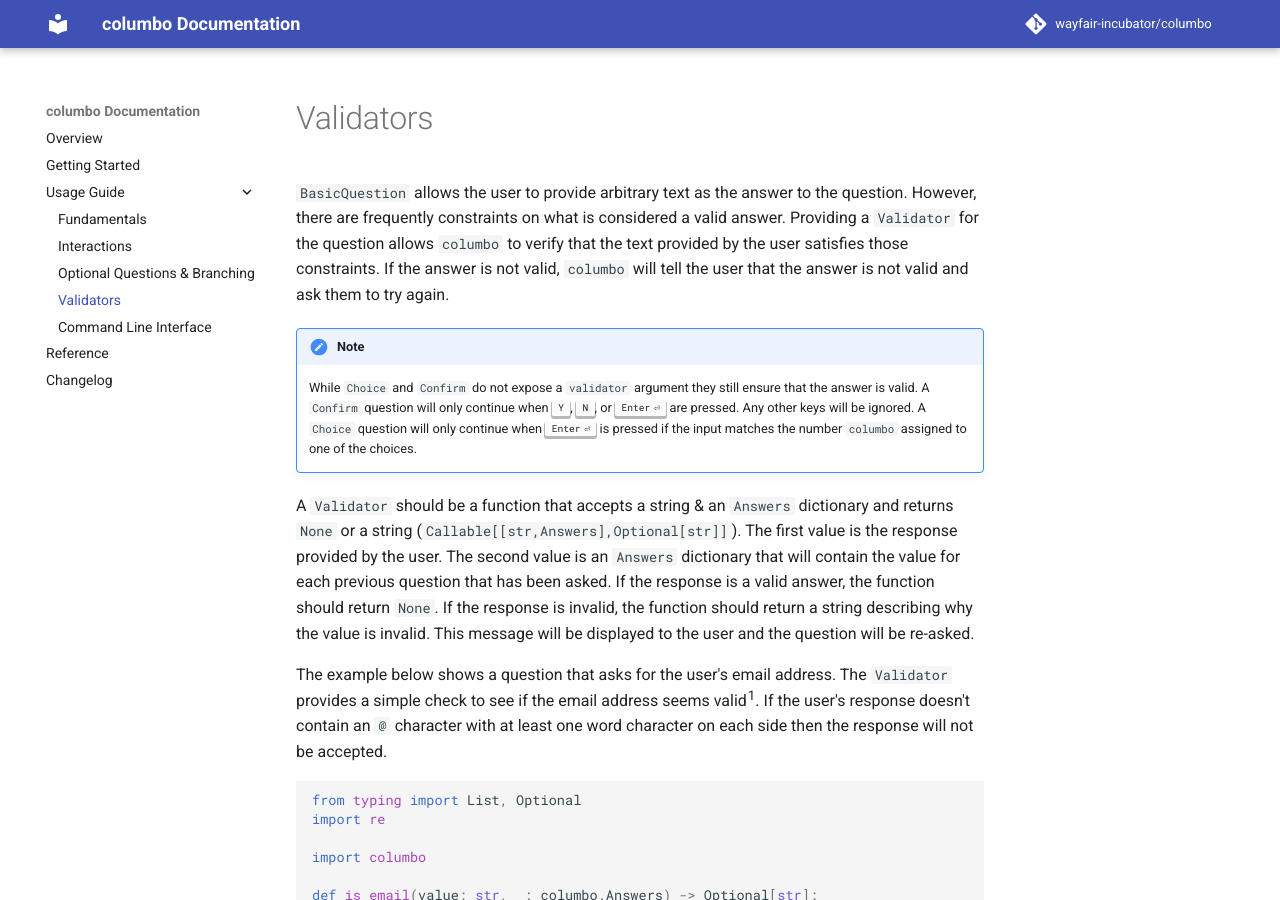
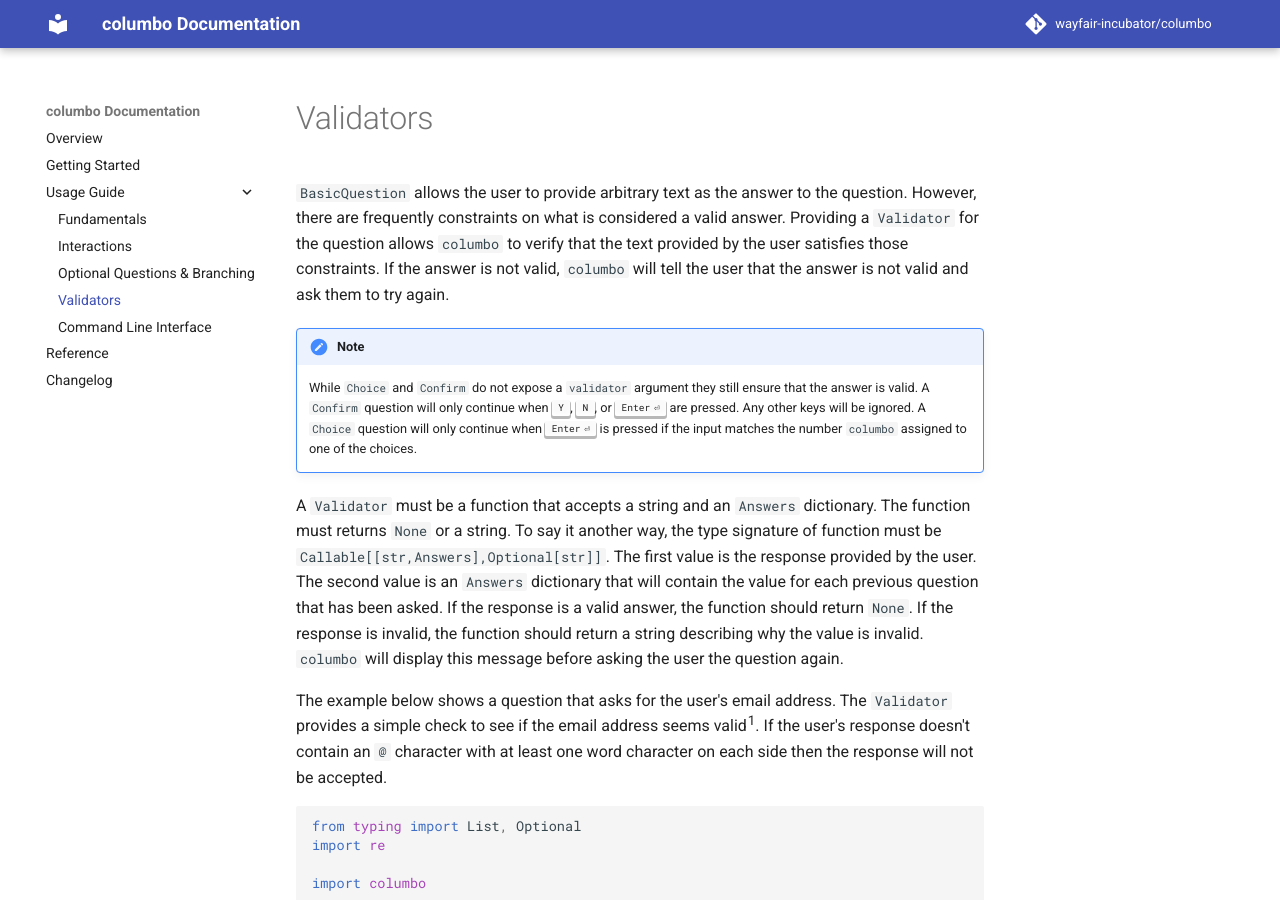
Before and after one commit to plannigan/columbo, an MkDocs documentation site: the page built from docs/usage-guide/validators.md, in a window 1280 px wide and 900 px high. Built offline with MkDocs 1.6.1 and Material for MkDocs 9.7.7, drawn with Linux system fonts in a browser that asks for light colours; comment, search, counter and statistics services are not loaded.

Commit message:
Rephrase paragraph

```diff
--- a/docs/usage-guide/validators.md
+++ b/docs/usage-guide/validators.md
@@ -11,11 +11,12 @@
     A `Choice` question will only continue when ++enter++ is pressed if the input matches the number `columbo` assigned
     to one of the choices.
 
-A `Validator` should be a function that accepts a string & an `Answers` dictionary and returns `None` or a string
-(`Callable[[str,Answers],Optional[str]]`). The first value is the response provided by the user. The second value is an
-`Answers` dictionary that will contain the value for each previous question that has been asked. If the response is a
-valid answer, the function should return `None`. If the response is invalid, the function should return a string
-describing why the value is invalid. This message will be displayed to the user and the question will be re-asked.
+A `Validator` must be a function that accepts a string and an `Answers` dictionary. The function must returns `None` or
+a string. To say it another way, the type signature of function must be `Callable[[str,Answers],Optional[str]]`. The
+first value is the response provided by the user. The second value is an `Answers` dictionary that will contain the
+value for each previous question that has been asked. If the response is a valid answer, the function should return
+`None`. If the response is invalid, the function should return a string describing why the value is invalid. `columbo`
+will display this message before asking the user the question again.
 
 The example below shows a question that asks for the user's email address. The `Validator` provides a simple check to see if
 the email address seems valid<sup>1</sup>. If the user's response doesn't contain an `@` character with at least one
```
